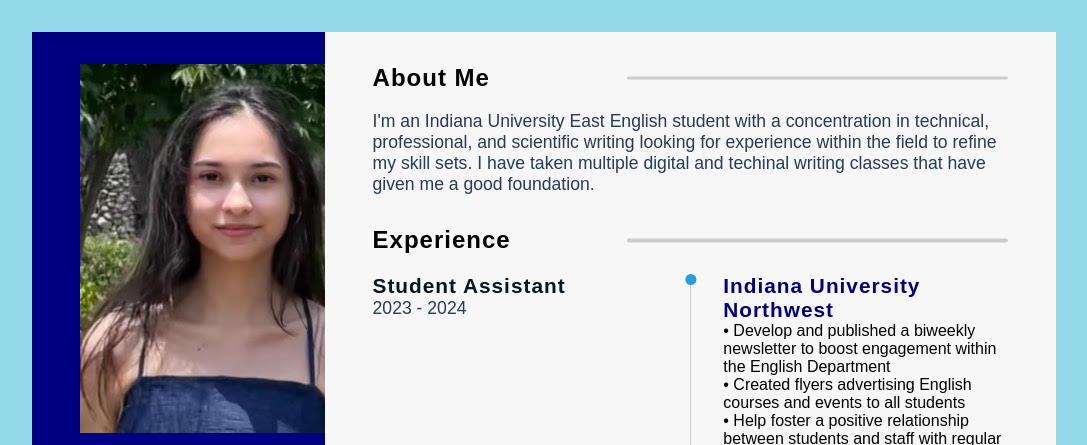
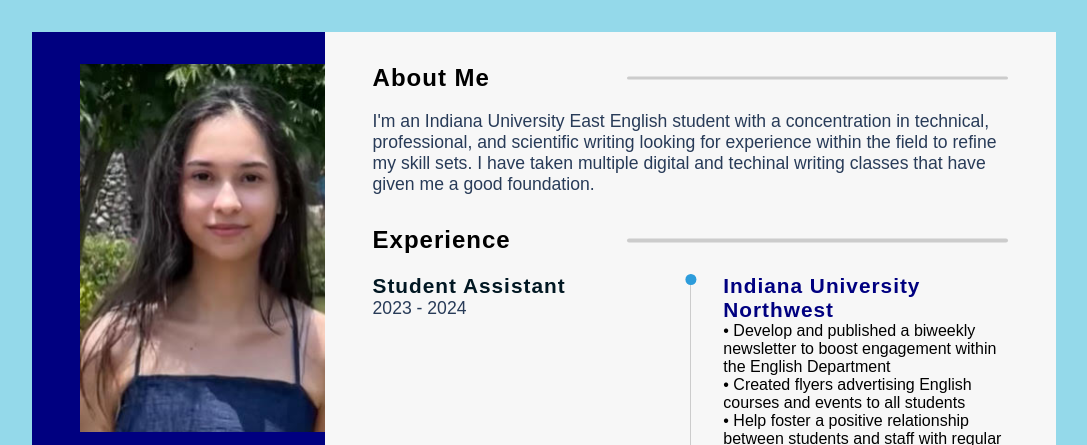
Before and after one commit to KaylaGarciaa12/resumewebsite2, a plain HTML site: page index.html in a window 1280 px wide. Shown: the top 445 px of the page, without its empty margins (96-1183 px from the left). Drawn offline with Linux system fonts and the light colour scheme.

Commit message:
Update index.html

```diff
--- a/index.html
+++ b/index.html
@@ -15,7 +15,8 @@
         <section class="left-section">
             <div class="left-content">
                     <div class="image">
-                        <img src="resumephoto.jpg" alt="Kayla Garcia">
+                        <img src="resumephoto.jpg" alt="Kayla Garcia"
+                        width="294" height="368">
                     </div>
                 <div class="profile">
                     <h2 class="name">Kayla Garcia</h2>
```
